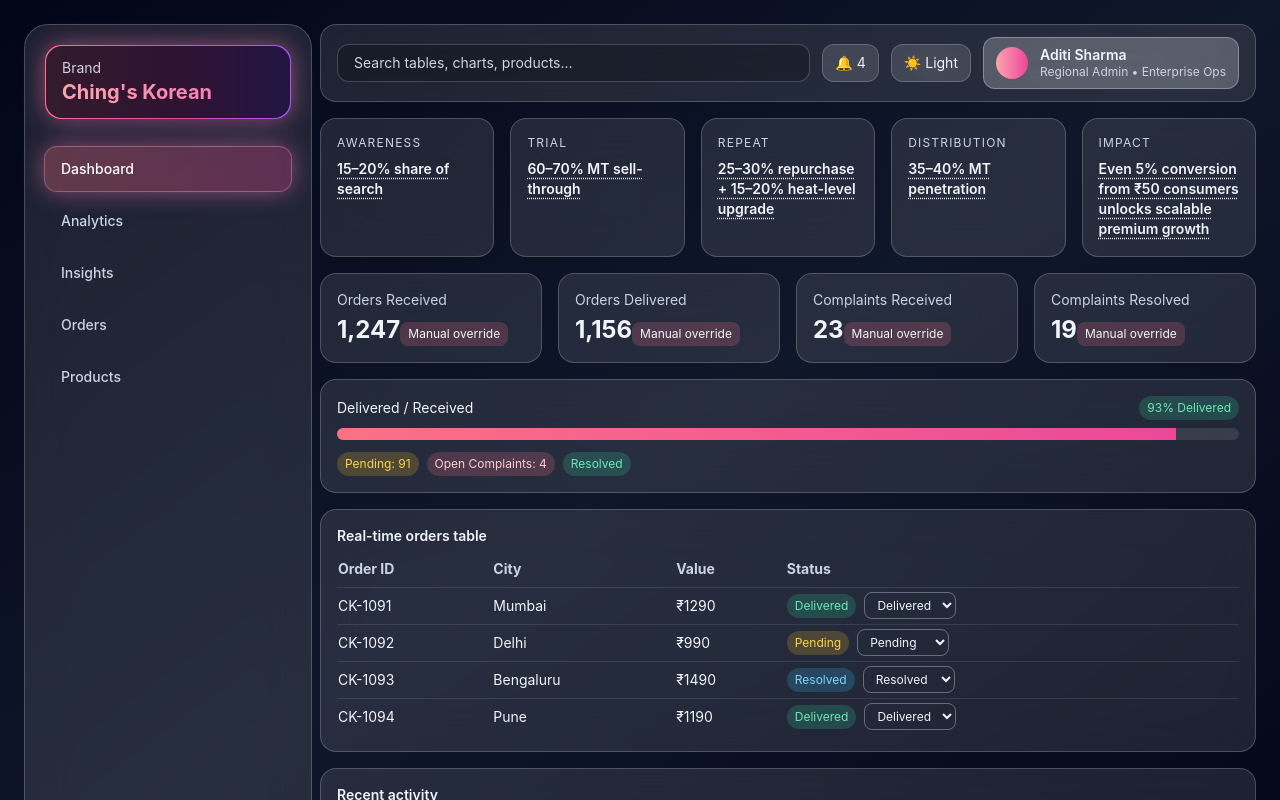
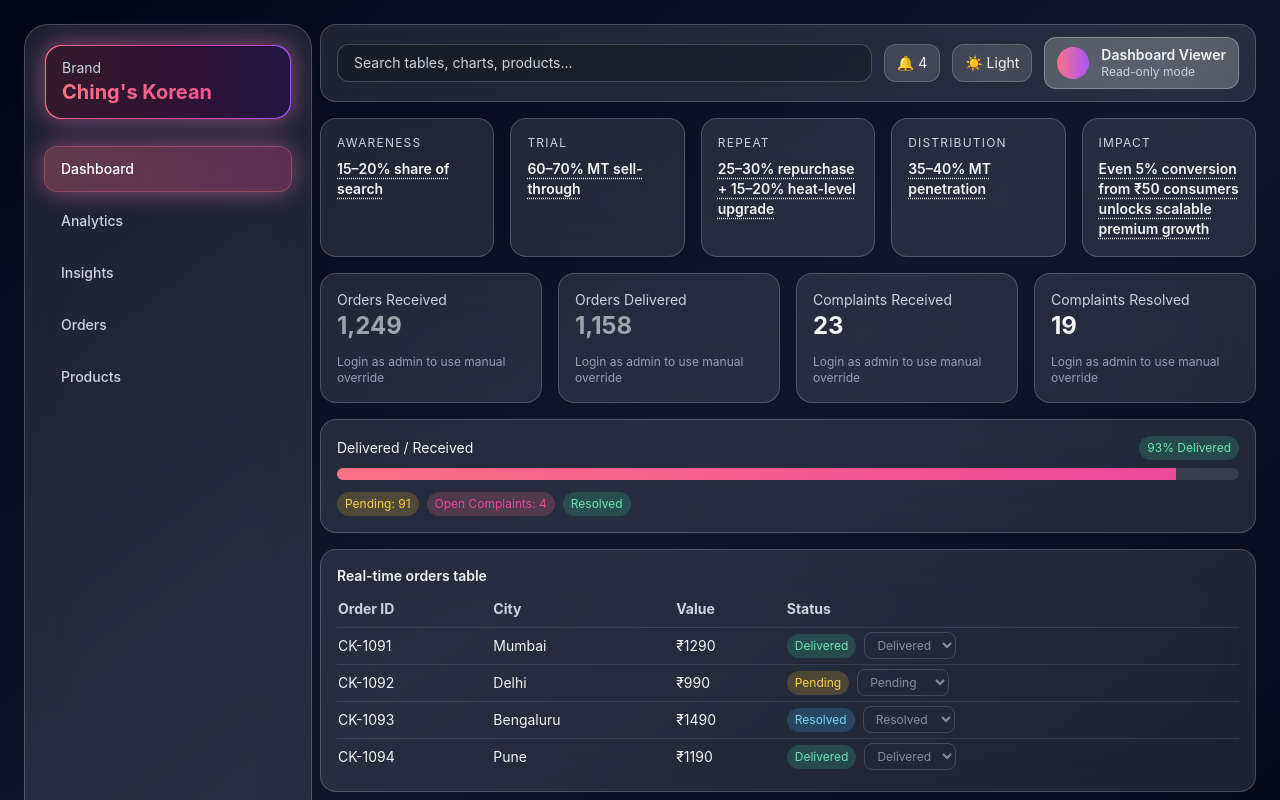
Before and after one commit to utsabpradhan8211-dot/chings, a React (Vite) app: page / in a window 1280 px wide. Shown: the top 800 px of the page. Built offline with nearby package versions, Linux system fonts and the light colour scheme.

Commit message:
Add admin login gating and improve topbar interactions

```diff
--- a/src/App.jsx
+++ b/src/App.jsx
@@ -14,6 +14,7 @@
   const [search, setSearch] = useState('');
   const [darkMode, setDarkMode] = useState(true);
   const [loading, setLoading] = useState(true);
+  const [isAdmin, setIsAdmin] = useState(false);
 
   useEffect(() => {
     const timeout = setTimeout(() => setLoading(false), 600);
@@ -28,7 +29,7 @@
     if (loading) {
       return (
         <div className="glass flex h-64 items-center justify-center rounded-2xl">
-          <div className="h-10 w-10 animate-spin rounded-full border-4 border-rose-300/30 border-t-rose-400" />
+          <div className="h-10 w-10 animate-spin rounded-full border-4 border-brand-rose/30 border-t-brand-pink" />
         </div>
       );
     }
@@ -37,17 +38,17 @@
       return (
         <div className="space-y-4">
           <KPISection />
-          <OrdersPanel search={search} showRecentActivity />
+          <OrdersPanel search={search} showRecentActivity isAdmin={isAdmin} />
         </div>
       );
     }
     if (activeTab === 'Analytics') return <AnalyticsCharts />;
     if (activeTab === 'Insights') return <Insights />;
-    if (activeTab === 'Orders') return <OrdersPanel search={search} />;
+    if (activeTab === 'Orders') return <OrdersPanel search={search} isAdmin={isAdmin} />;
     if (activeTab === 'Products') return <Products />;
 
     return null;
-  }, [activeTab, loading, search]);
+  }, [activeTab, isAdmin, loading, search]);
 
   return (
     <ErrorBoundary>
@@ -55,7 +56,7 @@
         className={`min-h-screen p-4 transition-colors duration-300 md:p-6 ${
           darkMode
             ? 'bg-gradient-to-br from-slate-950 via-slate-900 to-slate-950 text-slate-100'
-            : 'bg-gradient-to-br from-slate-100 via-white to-rose-50 text-slate-900'
+            : 'bg-gradient-to-br from-slate-100 via-white to-brand-rose/10 text-slate-900'
         }`}
       >
         <div className="mx-auto grid max-w-[1600px] gap-4 lg:grid-cols-[280px_1fr]">
@@ -66,6 +67,9 @@
               setSearch={setSearch}
               darkMode={darkMode}
               setDarkMode={setDarkMode}
+              isAdmin={isAdmin}
+              onAdminLogin={() => setIsAdmin(true)}
+              onLogout={() => setIsAdmin(false)}
             />
             <motion.div
               key={activeTab}
--- a/src/components/OrdersPanel.jsx
+++ b/src/components/OrdersPanel.jsx
@@ -44,7 +44,7 @@
   );
 }
 
-export default function OrdersPanel({ search, showRecentActivity = false }) {
+export default function OrdersPanel({ search, showRecentActivity = false, isAdmin = false }) {
   const [ordersData, setOrdersData] = useState(initial);
   const [editing, setEditing] = useState('');
   const [inputValue, setInputValue] = useState('');
@@ -115,21 +115,27 @@
           <div key={key} className="glass rounded-2xl p-4">
             <p className="text-sm text-slate-300">{label}</p>
             <Counter value={ordersData[key]} />
+            {isAdmin ? (
               <button
                 onClick={() => {
                   setEditing(key);
                   setInputValue(String(ordersData[key]));
                 }}
-              className="mt-3 rounded-lg bg-rose-400/20 px-2 py-1 text-xs hover:bg-rose-400/30"
+                className="mt-3 rounded-lg bg-brand-rose/20 px-2 py-1 text-xs hover:bg-brand-rose/30"
               >
                 Manual override
               </button>
+            ) : (
+              <p className="mt-3 text-xs text-slate-500 dark:text-slate-400">
+                Login as admin to use manual override
+              </p>
+            )}
           </div>
         ))}
       </div>
 
       <AnimatePresence>
-        {editing && (
+        {editing && isAdmin && (
           <motion.div
             initial={{ opacity: 0, y: 8 }}
             animate={{ opacity: 1, y: 0 }}
@@ -146,7 +152,7 @@
               />
               <button
                 onClick={updateMetric}
-                className="rounded-lg bg-gradient-to-r from-rose-400 to-pink-500 px-3 py-2"
+                className="rounded-lg bg-gradient-to-r from-brand-rose to-brand-pink px-3 py-2"
               >
                 Update
               </button>
@@ -166,14 +172,14 @@
           <motion.div
             animate={{ width: `${progress}%` }}
             transition={{ duration: 0.3 }}
-            className="h-full bg-gradient-to-r from-rose-400 to-pink-500"
+            className="h-full bg-gradient-to-r from-brand-rose to-brand-pink"
           />
         </div>
         <div className="mt-3 flex gap-2 text-xs">
           <span className="rounded-full bg-amber-400/20 px-2 py-1 text-amber-300">
             Pending: {status.pending}
           </span>
-          <span className="rounded-full bg-rose-400/20 px-2 py-1 text-rose-200">
+          <span className="rounded-full bg-brand-rose/20 px-2 py-1 text-brand-pink">
             Open Complaints: {status.openComplaints}
           </span>
           <span className="rounded-full bg-emerald-400/20 px-2 py-1 text-emerald-300">
@@ -209,7 +215,8 @@
                     <select
                       value={row.status}
                       onChange={(e) => updateRowStatus(row.id, e.target.value)}
-                      className="rounded-lg border border-slate-300/40 bg-transparent px-2 py-1 text-xs"
+                      disabled={!isAdmin}
+                      className="rounded-lg border border-slate-300/40 bg-transparent px-2 py-1 text-xs disabled:cursor-not-allowed disabled:opacity-50"
                     >
                       {availableStatuses.map((item) => (
                         <option key={item} value={item} className="text-slate-900">
--- a/src/components/Sidebar.jsx
+++ b/src/components/Sidebar.jsx
@@ -3,10 +3,10 @@
 export default function Sidebar({ activeTab, setActiveTab }) {
   return (
     <aside className="glass h-full w-full rounded-3xl p-5 lg:w-72">
-      <div className="rounded-2xl bg-gradient-to-r from-rose-400 via-pink-500 to-purple-500 p-[1px] shadow-glow">
+      <div className="rounded-2xl bg-gradient-to-r from-brand-rose via-brand-pink to-brand-plum p-[1px] shadow-glow">
         <div className="rounded-2xl bg-white/90 px-4 py-3 dark:bg-slate-950/80">
           <p className="text-sm text-slate-500 dark:text-slate-300">Brand</p>
-          <h1 className="bg-gradient-to-r from-rose-300 to-pink-400 bg-clip-text text-xl font-bold text-transparent">
+          <h1 className="bg-gradient-to-r from-brand-rose to-brand-pink bg-clip-text text-xl font-bold text-transparent">
             Ching&apos;s Korean
           </h1>
         </div>
@@ -20,7 +20,7 @@
               onClick={() => setActiveTab(tab)}
               className={`w-full rounded-xl px-4 py-3 text-left text-sm font-medium transition-all duration-300 ease-in-out ${
                 active
-                  ? 'bg-gradient-to-r from-rose-400/30 to-pink-500/30 text-slate-900 shadow-glow ring-1 ring-rose-300/40 dark:text-white'
+                  ? 'bg-gradient-to-r from-brand-rose/30 to-brand-pink/30 text-slate-900 shadow-glow ring-1 ring-brand-rose/40 dark:text-white'
                   : 'text-slate-600 hover:bg-black/5 hover:text-slate-900 dark:text-slate-300 dark:hover:bg-white/10 dark:hover:text-white'
               }`}
             >
--- a/src/components/Topbar.jsx
+++ b/src/components/Topbar.jsx
@@ -7,20 +7,55 @@
   { id: 4, title: 'SLA milestone hit', detail: '98.4% orders delivered on time today.' },
 ];
 
-export default function Topbar({ search, setSearch, darkMode, setDarkMode }) {
+export default function Topbar({
+  search,
+  setSearch,
+  darkMode,
+  setDarkMode,
+  isAdmin,
+  onAdminLogin,
+  onLogout,
+}) {
   const [showNotifications, setShowNotifications] = useState(false);
   const [showAdminMenu, setShowAdminMenu] = useState(false);
   const [notifications, setNotifications] = useState(notificationItems);
+  const [username, setUsername] = useState('');
+  const [password, setPassword] = useState('');
+  const [authMessage, setAuthMessage] = useState('');
 
   const unreadCount = useMemo(() => notifications.length, [notifications.length]);
 
+  const handleAdminLogin = () => {
+    if (username === 'admin' && password === 'admin') {
+      onAdminLogin();
+      setAuthMessage('✅ Logged in as Admin. Manual override controls are enabled.');
+      setUsername('');
+      setPassword('');
+      return;
+    }
+
+    setAuthMessage('❌ Invalid credentials. Use admin / admin to access admin overrides.');
+  };
+
+  const handleAction = (action) => {
+    if (action === 'logout') {
+      onLogout();
+      setShowAdminMenu(false);
+      setAuthMessage('You have been logged out. Manual override controls are disabled.');
+      return;
+    }
+
+    setAuthMessage(`${action} clicked.`);
+    setShowAdminMenu(false);
+  };
+
   return (
-    <header className="glass relative flex flex-wrap items-center gap-3 rounded-2xl px-4 py-3">
+    <header className="glass relative z-40 flex flex-wrap items-center gap-3 rounded-2xl px-4 py-3">
       <input
         value={search}
         onChange={(e) => setSearch(e.target.value)}
         placeholder="Search tables, charts, products..."
-        className="min-w-60 flex-1 rounded-xl border border-slate-300/50 bg-white/70 px-4 py-2 text-sm text-slate-900 outline-none placeholder:text-slate-500 focus:border-rose-300 dark:border-white/20 dark:bg-black/20 dark:text-white dark:placeholder:text-slate-300"
+        className="min-w-60 flex-1 rounded-xl border border-slate-300/50 bg-white/70 px-4 py-2 text-sm text-slate-900 outline-none placeholder:text-slate-500 focus:border-brand-rose dark:border-white/20 dark:bg-black/20 dark:text-white dark:placeholder:text-slate-300"
       />
 
       <div className="relative">
@@ -29,17 +64,17 @@
             setShowNotifications((prev) => !prev);
             setShowAdminMenu(false);
           }}
-          className="glass rounded-xl px-3 py-2 text-sm"
+          className="glass rounded-xl px-3 py-2 text-sm transition hover:shadow-glow"
         >
           🔔 {unreadCount}
         </button>
         {showNotifications && (
-          <div className="absolute right-0 z-20 mt-2 w-80 rounded-2xl border border-rose-200/30 bg-white/95 p-3 shadow-2xl dark:border-white/10 dark:bg-slate-900/95">
+          <div className="absolute right-0 z-50 mt-2 w-80 rounded-2xl border border-brand-rose/30 bg-white/95 p-3 shadow-2xl dark:border-white/10 dark:bg-slate-900/95">
             <div className="mb-3 flex items-center justify-between">
               <p className="text-sm font-semibold">Notifications</p>
               <button
                 onClick={() => setNotifications([])}
-                className="text-xs text-rose-500 hover:text-rose-400"
+                className="text-xs text-brand-pink hover:text-brand-rose"
               >
                 Mark all read
               </button>
@@ -64,7 +99,7 @@
 
       <button
         onClick={() => setDarkMode((prev) => !prev)}
-        className="glass rounded-xl px-3 py-2 text-sm"
+        className="glass rounded-xl px-3 py-2 text-sm transition hover:shadow-glow"
       >
         {darkMode ? '☀️ Light' : '🌙 Dark'}
       </button>
@@ -77,24 +112,72 @@
           }}
           className="glass-strong flex items-center gap-3 rounded-xl px-3 py-2 text-left text-sm"
         >
-          <span className="inline-block h-8 w-8 rounded-full bg-gradient-to-r from-rose-300 to-pink-500" />
+          <span className="inline-block h-8 w-8 rounded-full bg-gradient-to-r from-brand-rose to-brand-plum" />
           <div>
-            <p className="font-semibold leading-tight">Aditi Sharma</p>
-            <p className="text-xs text-slate-400 dark:text-slate-300">Regional Admin • Enterprise Ops</p>
+            <p className="font-semibold leading-tight">{isAdmin ? 'Aditi Sharma' : 'Dashboard Viewer'}</p>
+            <p className="text-xs text-slate-400 dark:text-slate-300">
+              {isAdmin ? 'Regional Admin • Enterprise Ops' : 'Read-only mode'}
+            </p>
           </div>
         </button>
+      </div>
 
-        {showAdminMenu && (
-          <div className="absolute right-0 z-20 mt-2 w-64 rounded-2xl border border-rose-200/30 bg-white/95 p-3 shadow-2xl dark:border-white/10 dark:bg-slate-900/95">
-            <p className="text-sm font-semibold">Admin quick actions</p>
-            <ul className="mt-2 space-y-2 text-sm">
-              <li className="rounded-lg bg-slate-100/70 px-3 py-2 dark:bg-white/5">👤 Profile Settings</li>
-              <li className="rounded-lg bg-slate-100/70 px-3 py-2 dark:bg-white/5">📊 Account Details</li>
-              <li className="rounded-lg bg-slate-100/70 px-3 py-2 dark:bg-white/5">🔐 Logout</li>
-            </ul>
+      {showAdminMenu && (
+        <div className="fixed right-4 top-4 z-[100] w-80 rounded-2xl border border-brand-rose/30 bg-white/95 p-3 shadow-2xl dark:border-white/10 dark:bg-slate-900/95 md:right-6 md:top-6">
+          <p className="text-sm font-semibold">Admin quick actions</p>
+          <div className="mt-2 space-y-2 text-sm">
+            {!isAdmin && (
+              <div className="rounded-lg bg-slate-100/70 p-3 dark:bg-white/5">
+                <p className="mb-2 text-xs font-semibold uppercase tracking-wide text-slate-500">Admin Login</p>
+                <input
+                  value={username}
+                  onChange={(event) => setUsername(event.target.value)}
+                  placeholder="Username"
+                  className="mb-2 w-full rounded-lg border border-slate-300/50 bg-white px-2 py-1.5 text-xs text-slate-900 outline-none focus:border-brand-rose dark:border-white/20 dark:bg-black/20 dark:text-white"
+                />
+                <input
+                  type="password"
+                  value={password}
+                  onChange={(event) => setPassword(event.target.value)}
+                  placeholder="Password"
+                  className="mb-2 w-full rounded-lg border border-slate-300/50 bg-white px-2 py-1.5 text-xs text-slate-900 outline-none focus:border-brand-rose dark:border-white/20 dark:bg-black/20 dark:text-white"
+                />
+                <button
+                  onClick={handleAdminLogin}
+                  className="w-full rounded-lg bg-gradient-to-r from-brand-rose to-brand-pink px-3 py-1.5 text-xs font-semibold text-white"
+                >
+                  Login to Admin Dashboard
+                </button>
+              </div>
+            )}
+
+            <button
+              onClick={() => handleAction('Profile Settings')}
+              className="w-full rounded-lg bg-slate-100/70 px-3 py-2 text-left transition hover:bg-slate-200/70 dark:bg-white/5 dark:hover:bg-white/10"
+            >
+              👤 Profile Settings
+            </button>
+            <button
+              onClick={() => handleAction('Account Details')}
+              className="w-full rounded-lg bg-slate-100/70 px-3 py-2 text-left transition hover:bg-slate-200/70 dark:bg-white/5 dark:hover:bg-white/10"
+            >
+              📊 Account Details
+            </button>
+            <button
+              onClick={() => handleAction('logout')}
+              className="w-full rounded-lg bg-brand-rose/20 px-3 py-2 text-left text-brand-pink transition hover:bg-brand-rose/30"
+            >
+              🔐 Logout
+            </button>
           </div>
-        )}
-      </div>
+        </div>
+      )}
+
+      {authMessage && (
+        <p className="w-full rounded-xl bg-brand-rose/15 px-3 py-2 text-xs text-brand-pink dark:text-brand-rose">
+          {authMessage}
+        </p>
+      )}
     </header>
   );
 }
```
Lines whose indentation alone changed are shown as unchanged.
